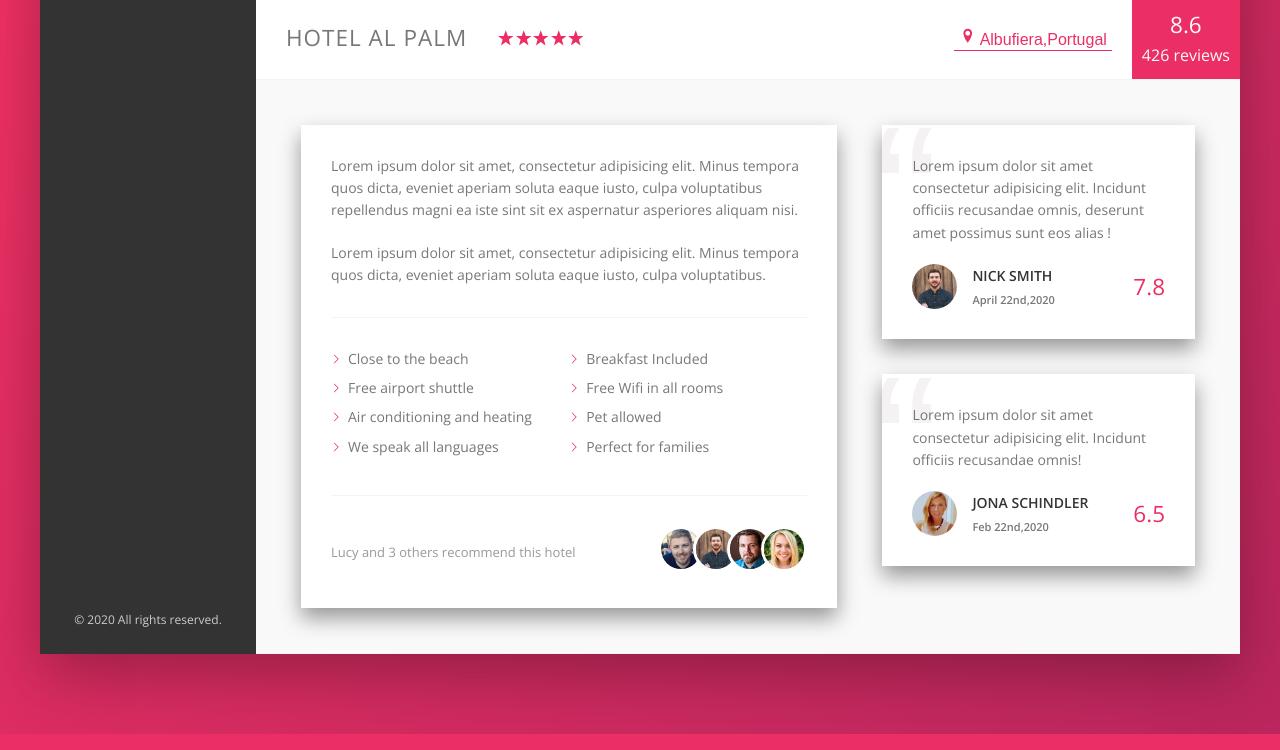
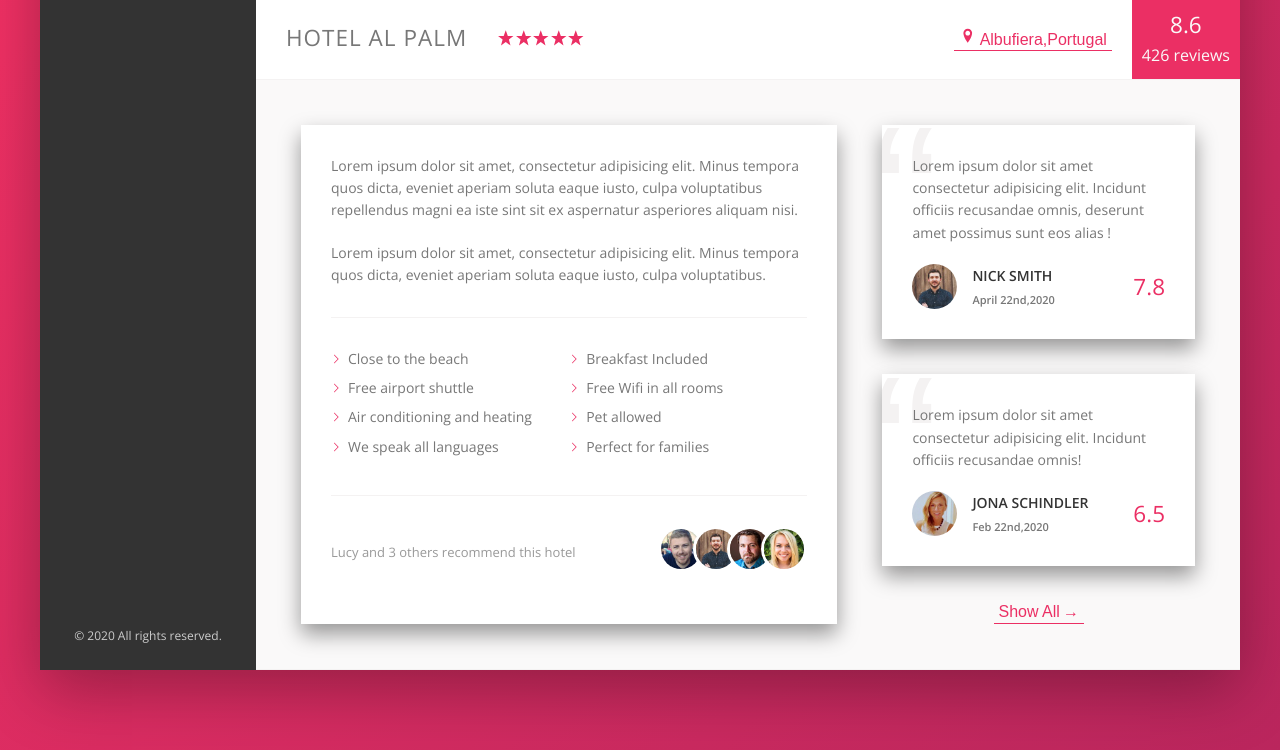
Before and after one commit to sagrikaa/Trillo, a website: page index.html in a window 1280 px wide. Shown: the part 538-1288 px from the top of the page. Drawn offline with nearby package versions, Linux system fonts and the light colour scheme.

Commit message:
Button added

```diff
--- a/index.html
+++ b/index.html
@@ -212,6 +212,8 @@
                                 <div class="review__user-rating">6.5</div>
                             </figcaption>
                         </figure>
+                        <button class="btn-inline">Show All<span>&rightarrow;</span></button>
+
                     </figure>
                 </div>
             </main>
--- a/sass/_components.scss
+++ b/sass/_components.scss
@@ -280,7 +280,7 @@
 .btn-inline {
     border: none;
     background-color: transparent;
-    color: currentColor;
+    color: var(--color-primary);
     font-size: 1.6rem;
     display: inline-block;
     padding: .2rem .5rem;
@@ -288,8 +288,20 @@
     transition: all .2s;
     border-bottom: 1px solid currentColor;
 
+    transition: all .2s;
+
+    span {
+        margin-left: 3px;
+        transition: margin-left .2s;
+
+    }
+
     &:hover {
         color: var(--color-grey-dark-1);
+
+        span {
+            margin-left: 8px;
+        }
     }
 
     &:focus {
--- a/sass/_layout.scss
+++ b/sass/_layout.scss
@@ -53,5 +53,7 @@
 
 .user-reviews {
     flex: 1;
-
+    display: flex;
+    flex-direction: column;
+    align-items: center;
 }
```
Also changed, not shown: css/style.css.
